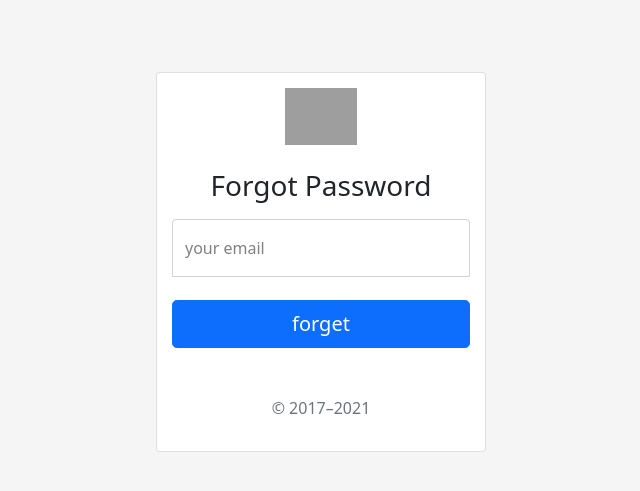
After one commit to yhagus/shiba-petshop, a PHP site: page /forgot.php in a window 1280 px wide. The commit adds this page. Shown: the top 491 px of the page, without its empty margins (319-959 px from the left). Run offline with PHP 8.4, Linux system fonts and the light colour scheme; some libraries are stand-ins or nearby versions; grey boxes are pictures that could not be loaded.

Commit message:
add forgot ( belum jadi), edit login and register

```diff
--- /dev/null
+++ b/forgot.php
@@ -0,0 +1,28 @@
+<?php
+include 'header.php';
+
+?>
+
+<main class="card form-signin text-center my-6">
+    <form action="<?php action('forgot/user');?>" method="post">
+        <img class="mb-4" src="https://getbootstrap.com/docs/5.0/assets/brand/bootstrap-logo.svg" alt="" width="72" height="57">
+        <h1 class="h3 mb-3 fw-normal">Forgot Password</h1>
+
+        <div class="form-floating">
+            <input type="email"
+                   class="form-control"
+                   id="floatingInput"
+                   placeholder="your email"
+                   name="forgot">
+            <label class="label-login" for="floatingInput">your email</label>
+        </div>
+
+        <br>
+        <button class="w-100 btn btn-lg btn-primary" type="submit" name="forget">forget</button>
+        <p class="mt-5 mb-3 text-muted">© 2017–2021</p>
+    </form>
+</main>
+
+<script>
+    document.title = "forgot password";
+</script>
--- a/login.php
+++ b/login.php
@@ -7,7 +7,7 @@ if (isset($_SESSION['id'])){
 ?>
 
 <main class="card form-signin text-center my-6">
-    <form action="<?php action('login/user');?>" method="post">
+    <form action="<?php action('login/user.php');?>" method="post">
         <img class="mb-4" src="https://getbootstrap.com/docs/5.0/assets/brand/bootstrap-logo.svg" alt="" width="72" height="57">
         <h1 class="h3 mb-3 fw-normal">Please sign in</h1>
 
@@ -30,6 +30,7 @@ if (isset($_SESSION['id'])){
 
         <div>
             <p class="text-sm-start mx-1">No account? <a href="register.php" class="text-decoration-none" id="register">Create one!</a></p>
+            <p class="text-sm-start mx-1">Forgot Password? <a href="forgot.php" class="text-decoration-none" id="register">Click Me!</a></p>
         </div>
 
         <button class="w-100 btn btn-lg btn-primary" type="submit" name="submit">Sign in</button>
--- a/register.php
+++ b/register.php
@@ -11,7 +11,7 @@ if (isset($_SESSION['message'])){
             <div class="col-lg-12 col-xl-11">
                 <div class="card text-black" style="border-radius: 25px;">
                     <div class="card-body p-md-5">
-                        <form method="post" action="<?php action('register/user');?>">
+                        <form method="post" action="<?php action('register/user.php');?>">
 
                             <div class="row justify-content-center">
                                 <div class="col-md-10 col-lg-6 col-xl-5 order-2 order-lg-1">
```
